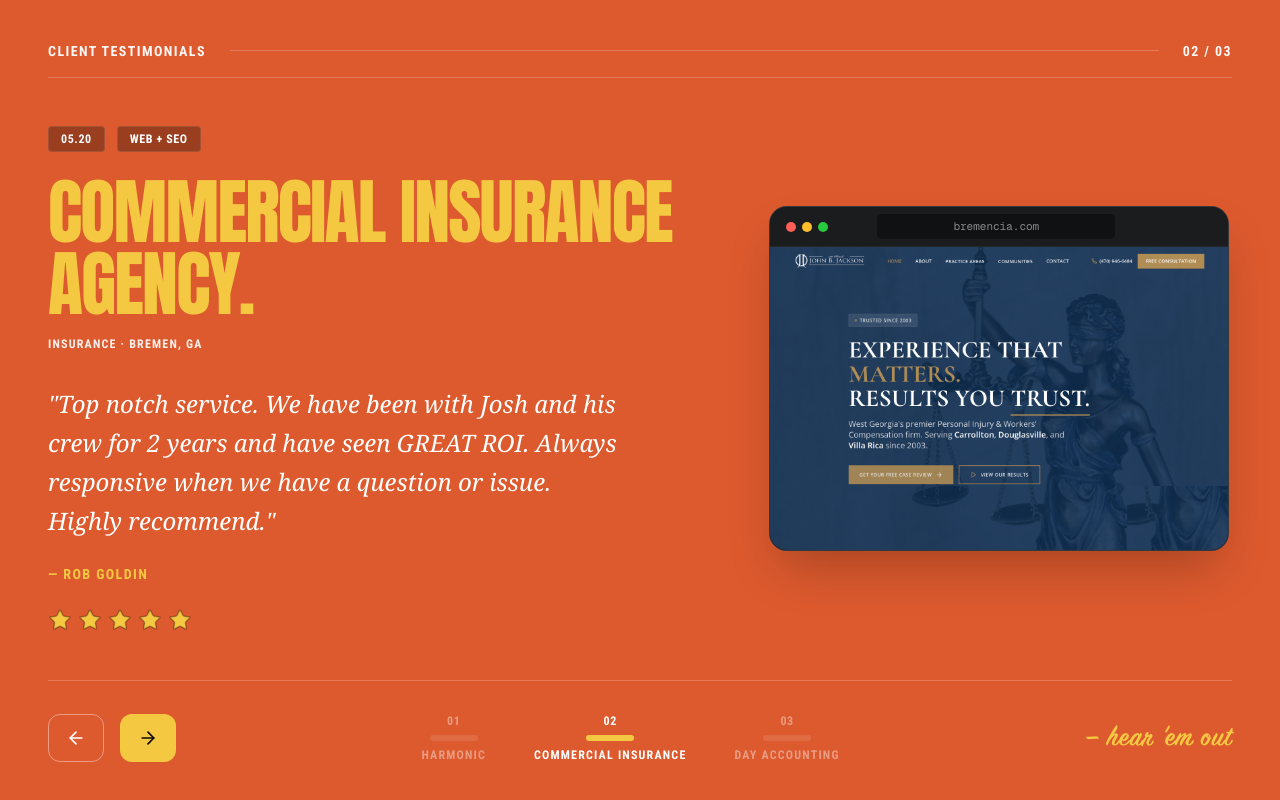
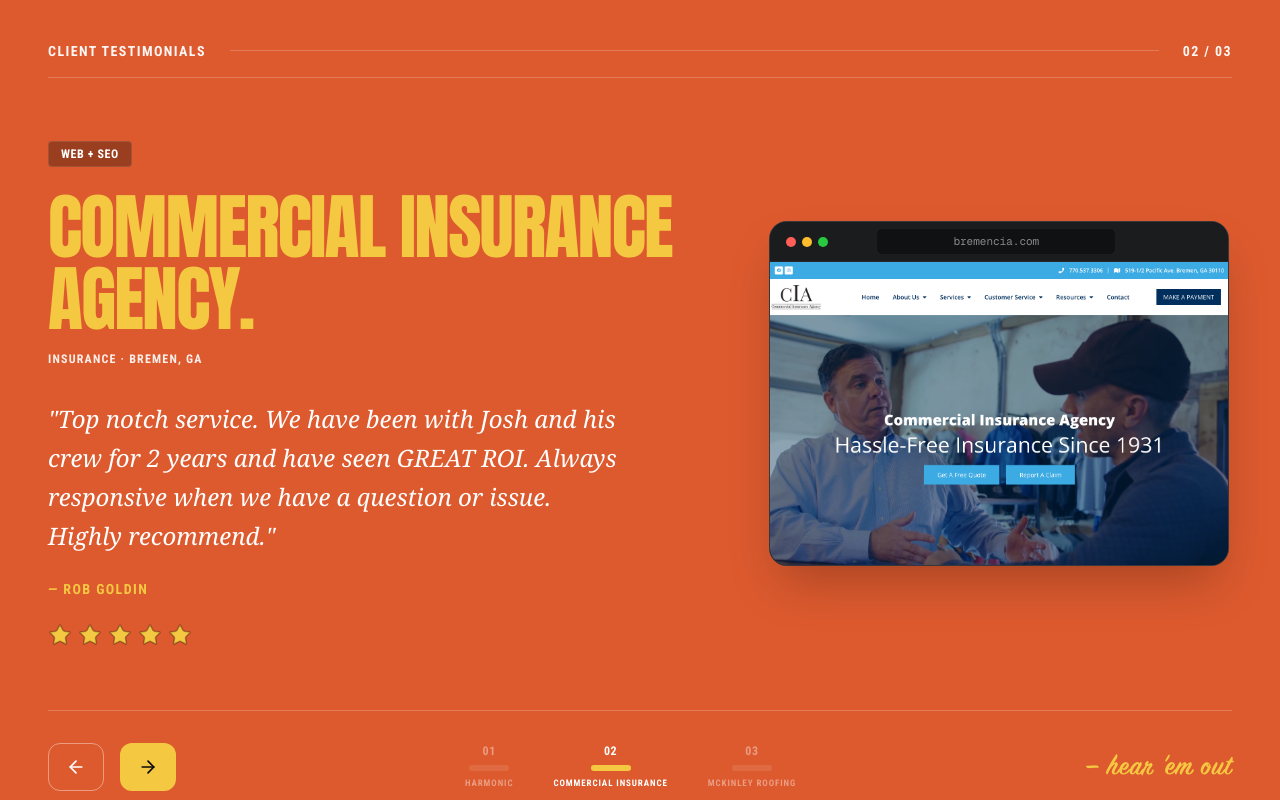
Before and after one commit to creativecowboys/cowboys-site, a Next.js app: page /home-new in a window 1280 px wide. Shown: the part 3880-4680 px from the top of the page. Built offline with nearby package versions, Linux system fonts and the light colour scheme.

Commit message:
feat(home-new): replace client testimonials section with franklin web design version

```diff
--- a/src/app/home-new/page.tsx
+++ b/src/app/home-new/page.tsx
@@ -196,7 +196,7 @@ const testimonials = [
     date: "04.15",
     tag: "WEB DESIGN + SEO",
     subtitle: "CONCERT AV · CLEVELAND, TN",
-    quote: '"Creative Cowboys provided us with a complete rehaul of our website and optimized our SEO which has provided our company with an almost 300% increase in customer engagement with a 200% customer retention. Cowboys always responded quickly to updates and needs with zero downtime. Would recommend them to anyone looking for SEO and market engagement."',
+    quote: '"Creative Cowboys provided us with a complete rehaul of our website and optimized our SEO which has provided our company with an almost 300% increase in customer engagement with a 200% customer retention. Cowboys always responded quickly to updates and needs with zero downtime."',
     attribution: "— Ryan Coffey",
     domain: "harmonicproduction.co",
     themeBg: "bg-h3-blue",
@@ -205,13 +205,7 @@ const testimonials = [
     accentColor: "text-h3-yellow",
     barColor: "bg-h3-yellow",
     scriptColor: "text-h3-yellow",
-    mockup: {
-      title: "HARMONIC",
-      subtitle: "CLEVELAND, TN · EST. 2014",
-      headline: "WE MAKE PRODUCTION LEGENDARY.",
-      btnText: "GET A QUOTE",
-      btnBg: "bg-[#F26522] text-white"
-    }
+    mockup: "/franklin-tn/harmonic-desktop-hero.png"
   },
   {
     name: "COMMERCIAL INSURANCE AGENCY.",
@@ -228,36 +222,24 @@ const testimonials = [
     accentColor: "text-h3-yellow",
     barColor: "bg-h3-yellow",
     scriptColor: "text-h3-yellow",
-    mockup: {
-      title: "COMMERCIAL INSURANCE",
-      subtitle: "BREMEN, GA",
-      headline: "COMMERCIAL & PERSONAL INSURANCE",
-      btnText: "GET A PROPOSAL",
-      btnBg: "bg-h3-red text-white"
-    }
+    mockup: "/franklin-tn/bremencia-desktop-hero.png"
   },
   {
-    name: "DAY ACCOUNTING.",
-    shortName: "DAY ACCOUNTING",
+    name: "MCKINLEY ROOFING.",
+    shortName: "McKINLEY ROOFING",
     date: "06.15",
-    tag: "WEB DESIGN",
-    subtitle: "CPA · NEWNAN, GA · LOCAL GUIDE / 23 REVIEWS",
-    quote: '"If you need some help with your web work, these guys can get it all together for you. No worries, just solutions."',
-    attribution: "— Lance Day",
-    domain: "dayacct.com",
+    tag: "WEB + LOCAL SEO",
+    subtitle: "ROOFING + RESTORATION · DOUGLASVILLE, GA",
+    quote: '"Creative Cowboys Media knows exactly what they\'re doing! They get the job done right and it shows in the projects that they get their hands on. These guys have so much experience between the two of them and all of that wisdom and experience can be trusted!"',
+    attribution: "— ALEXANDRA McKINLEY",
+    domain: "mckinleyroofing.net",
     themeBg: "bg-h3-black",
     activeBtnBg: "bg-h3-red",
     activeBtnText: "text-white",
     accentColor: "text-h3-red",
     barColor: "bg-h3-red",
     scriptColor: "text-h3-red",
-    mockup: {
-      title: "DAY ACCOUNTING",
-      subtitle: "NEWNAN, GA",
-      headline: "ACCOUNTING & CPA SERVICES",
-      btnText: "GET IN TOUCH",
-      btnBg: "bg-white text-h3-black"
-    }
+    mockup: "/franklin-tn/mckinley-roofing-desktop.png"
   }
 ];
 
@@ -1045,24 +1027,21 @@ export default function Home3Page() {
         onMouseLeave={() => setIsHovered(false)}
         className={`w-full py-12 md:py-20 px-6 md:px-12 border-b-4 border-h3-black z-10 relative flex flex-col items-center justify-between transition-colors duration-500 overflow-hidden ${testimonials[activeTestimonial].themeBg}`}
       >
-        <div className="max-w-7xl mx-auto w-full flex flex-col justify-between h-full min-h-[500px] md:min-h-[600px] relative z-10">
+        <div className="max-w-7xl mx-auto w-full flex flex-col justify-between h-full min-h-[980px] sm:min-h-[850px] lg:min-h-[750px] relative z-10">
 
           {/* Top Header Row */}
           <div className="w-full flex items-center justify-between font-h3-secondary text-xs md:text-sm font-bold tracking-widest text-white/95 uppercase border-b border-white/20 pb-4 mb-12">
             <span>Client Testimonials</span>
             <div className="flex-grow h-[1px] bg-white/20 mx-6 hidden sm:block" />
-            <span>{`0${activeTestimonial + 1} / 03`}</span>
+            <span>{`0${activeTestimonial + 1} / 0${testimonials.length}`}</span>
           </div>
 
           {/* Grid Layout for Content */}
           <div className={`grid grid-cols-1 lg:grid-cols-12 gap-12 items-center transition-opacity duration-200 ${isTransitioning ? 'opacity-0' : 'opacity-100'}`}>
             {/* Left Column: Review text and rating */}
-            <div className="lg:col-span-7 flex flex-col items-start text-left gap-4">
+            <div className="lg:col-span-7 flex flex-col items-start text-left gap-4 min-h-[480px] sm:min-h-[380px] lg:min-h-[480px] xl:min-h-[420px]">
               {/* Badges */}
               <div className="flex gap-3">
-                <span className="bg-black/30 backdrop-blur-sm border border-white/10 text-white font-h3-secondary font-bold text-xs tracking-wider px-3 py-1 rounded">
-                  {testimonials[activeTestimonial].date}
-                </span>
                 <span className="bg-black/30 backdrop-blur-sm border border-white/10 text-white font-h3-secondary font-bold text-xs tracking-wider px-3 py-1 rounded">
                   {testimonials[activeTestimonial].tag}
                 </span>
@@ -1099,11 +1078,6 @@ export default function Home3Page() {
             {/* Right Column: Browser mockup */}
             <div className="lg:col-span-5 flex items-center justify-center relative">
               <div className="relative w-full max-w-[460px] mx-auto">
-                {/* McKinley offset background shadow card */}
-                {activeTestimonial === 2 && (
-                  <div className="absolute inset-0 bg-[#e94e33] rounded-[18px] translate-x-3 translate-y-3 z-0" />
-                )}
-
                 {/* Browser Container */}
                 <div className="relative z-10 bg-[#121417] rounded-[18px] border border-white/15 overflow-hidden shadow-2xl flex flex-col w-full aspect-[4/3] transition-all duration-300">
                   {/* Browser Header Bar */}
@@ -1118,19 +1092,13 @@ export default function Home3Page() {
                     <div className="bg-[#0f1113] rounded-md text-[11px] text-white/50 px-3 py-1 flex items-center justify-center font-mono w-3/5 max-w-[240px] truncate select-none border border-white/5">
                       {testimonials[activeTestimonial].domain}
                     </div>
-                    {/* Spacer */}
                     <div className="w-12" />
                   </div>
 
                   {/* Browser Window Body Content */}
                   <div className="flex-grow relative overflow-hidden bg-[#1a1a1a]">
                     <Image
-                      src={activeTestimonial === 0
-                        ? "/franklin-tn/harmonic-desktop-hero.png"
-                        : activeTestimonial === 1
-                          ? "/franklin-tn/jbjackson-desktop-hero.png"
-                          : "/franklin-tn/mckinley-desktop-hero.png"
-                      }
+                      src={testimonials[activeTestimonial].mockup}
                       alt={testimonials[activeTestimonial].name}
                       fill
                       className="object-cover object-top"
@@ -1147,7 +1115,6 @@ export default function Home3Page() {
           <div className="w-full flex flex-col sm:flex-row items-center justify-between gap-6 border-t border-white/20 pt-8 mt-12">
             {/* Prev/Next Navigation Controls */}
             <div className="flex items-center gap-4">
-              {/* Prev Button */}
               <button
                 onClick={prevSlide}
                 className="border border-white/40 hover:bg-white/10 text-white rounded-xl w-14 h-12 flex items-center justify-center transition-colors cursor-pointer select-none"
@@ -1155,7 +1122,7 @@ export default function Home3Page() {
               >
                 <ArrowLeft size={20} />
               </button>
-              {/* Next Button */}
+
               <button
                 onClick={nextSlide}
                 className={`rounded-xl w-14 h-12 flex items-center justify-center transition-colors cursor-pointer font-bold select-none text-h3-black ${testimonials[activeTestimonial].activeBtnBg}`}
@@ -1166,7 +1133,7 @@ export default function Home3Page() {
             </div>
 
             {/* Central Tabbed Indicators */}
-            <div className="flex items-center gap-8 md:gap-12">
+            <div className="flex items-center gap-6 md:gap-10">
               {testimonials.map((item, idx) => {
                 const isActive = idx === activeTestimonial;
                 return (
@@ -1175,20 +1142,17 @@ export default function Home3Page() {
                     onClick={() => handleSlideChange(idx)}
                     className="flex flex-col items-center cursor-pointer select-none text-white focus:outline-none"
                   >
-                    {/* Number indicator */}
                     <span className={`text-[10px] md:text-xs font-bold tracking-wider transition-colors duration-200 ${isActive ? "text-white" : "text-white/40"}`}>
                       {`0${idx + 1}`}
                     </span>
 
-                    {/* Underline segment bar */}
-                    <div className="w-12 h-1.5 my-1.5 relative rounded bg-white/10 overflow-hidden">
+                    <div className="w-10 h-1.5 my-1.5 relative rounded bg-white/10 overflow-hidden">
                       <div className={`absolute inset-y-0 left-0 right-0 transition-transform duration-300 origin-left ${
                         isActive ? "scale-x-100" : "scale-x-0"
                       } ${testimonials[activeTestimonial].barColor}`} />
                     </div>
 
-                    {/* Short client label */}
-                    <span className={`text-[10px] md:text-xs font-bold font-h3-secondary tracking-widest uppercase transition-colors duration-200 ${
+                    <span className={`text-[9px] font-bold font-h3-secondary tracking-widest uppercase transition-colors duration-200 ${
                       isActive ? "text-white" : "text-white/40"
                     } hidden md:inline`}>
                       {item.shortName}
@@ -1198,7 +1162,6 @@ export default function Home3Page() {
               })}
             </div>
 
-            {/* Script brand text */}
             <div className={`hidden sm:block text-right transition-colors duration-300 font-sign-painter text-2xl md:text-3xl tracking-wide select-none ${
               testimonials[activeTestimonial].scriptColor
             }`}>
```
